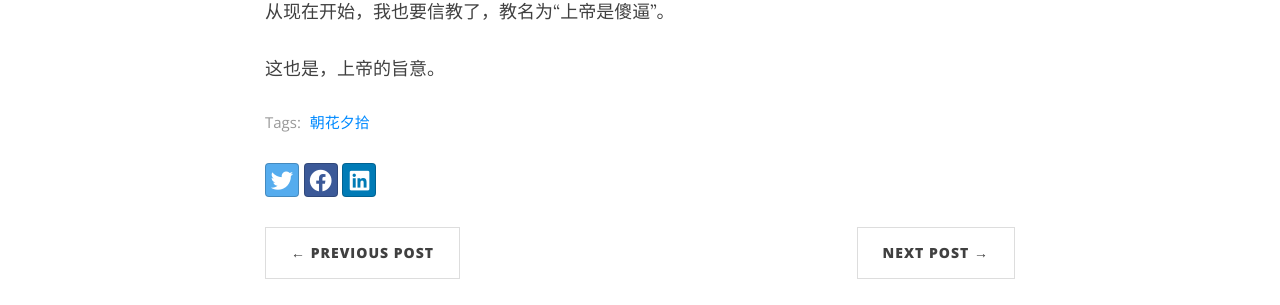
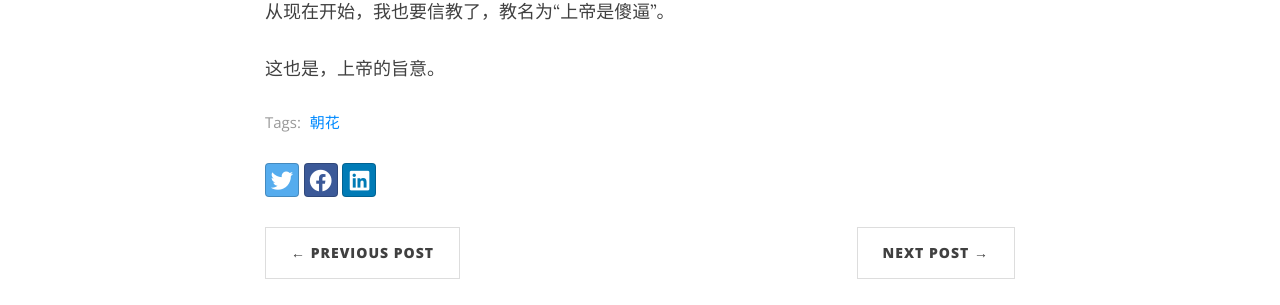
Before and after one commit to hegoudai/hegoudai.github.io, a Jekyll site: the page built from _posts/2020-08-22-shangdi.md, in a window 1280 px wide and 900 px high, scrolled down 821 px. Shown: the part 337-642 px from the top of the window. Built offline with Jekyll 4.4.1, drawn with Linux system fonts in a browser that asks for light colours; nearby versions of some CDN libraries; comment, search, counter and statistics services are not loaded.

Commit message:
whatever

```diff
--- a/_posts/2020-08-22-shangdi.md
+++ b/_posts/2020-08-22-shangdi.md
@@ -2,7 +2,7 @@
 title: "上帝是傻逼"
 layout: post
 date: 2020-08-22 23:32:00 +0800
-tags: [朝花夕拾]
+tags: [朝花]
 ---
 
 今早坐地铁上班的时候，一个阿姨在大声宣传着基督教。她说，人类都是自私，贪婪，充满罪孽的。人都要赎罪，要信教，上帝才会拯救他们。
```
Also changed, not shown: _posts/2020-09-12-tianqiao4.md (+1 -1 lines).
